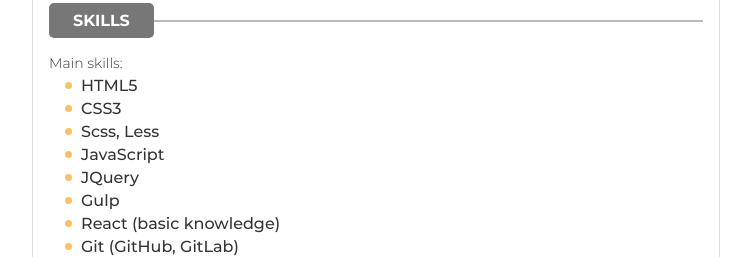
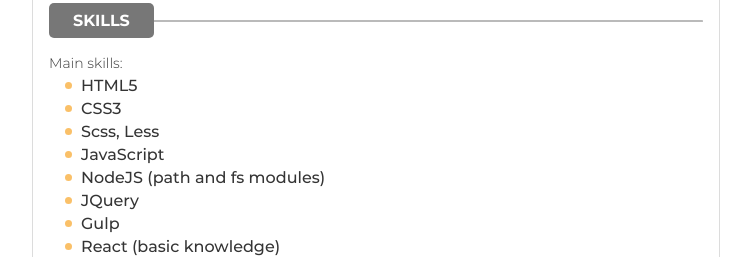
Before and after one commit to allyksander/rsschool-cv, a plain HTML site: page index.html in a window 1280 px wide. Shown: the part 1653-1910 px from the top of the page, without its empty margins (422-1173 px from the left). Drawn offline with Linux system fonts and the light colour scheme; a script that the page names is missing.

Commit message:
feat: add new skill

```diff
--- a/index.html
+++ b/index.html
@@ -213,6 +213,7 @@
                                 <li>CSS3</li>
                                 <li>Scss, Less</li>
                                 <li>JavaScript</li>
+                                <li>NodeJS (path and fs modules)</li>
                                 <li>JQuery</li>
                                 <li>Gulp</li>
                                 <li>React (basic knowledge)</li>
```
